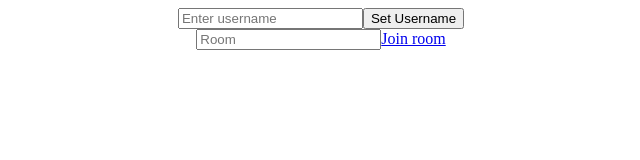
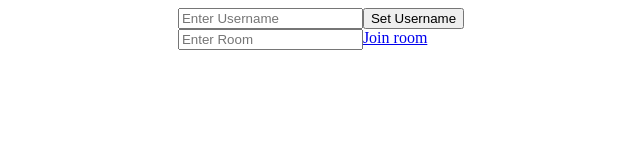
Before and after one commit to alanayee07/chat-app-frontend, a React (Create React App) app: page / in a window 1280 px wide. Shown: the top 160 px of the page, without its empty margins (319-959 px from the left). Built offline with nearby package versions, Linux system fonts and the light colour scheme; no server answers.

Commit message:
Login page centered, InputField component

```diff
--- a/src/App.js
+++ b/src/App.js
@@ -1,9 +1,9 @@
 import React from 'react';
-import ChatRoom from './components/ChatRoom'
 // import io from 'socket.io-client';
 import {BrowserRouter as Router, Switch, Route } from 'react-router-dom';
 // import JoinRoom from  './components/JoinRoom'
-import Username from './components/Username';
+import Login from './components/Login';
+import ChatRoom from './components/ChatRoom'
 
 
 // const socket = io('http://localhost:7000/');
@@ -13,7 +13,7 @@ const App = () => {
   return (
     <Router>
       <Switch>
-        <Route exact path="/" component={Username} />
+        <Route exact path="/" component={Login} />
         <Route exact path="/:roomId" component={ChatRoom} />
       </Switch>
     </Router>
--- a/src/components/InputField.js
+++ b/src/components/InputField.js
@@ -1,14 +1,17 @@
 import React from 'react'
 
-const InputField = ({value, name, placeholder, type, onChange}) => {
+import './css/Login.css'
+
+const InputField = ({className, propValue, onChange, placeholder}) => {
   return (
-    <div className="form-container">
+    <div className={className}>
       <input
-        type={type}
-        value={value}
-        name={name}
+        className="login-input"
+        type="text"
         placeholder={placeholder}
+        value={propValue}
         onChange={onChange}
+        required
       />
     </div>
   )
--- a/src/components/JoinRoom.js
+++ b/src/components/JoinRoom.js
@@ -1,7 +1,6 @@
 import React, {useState} from 'react';
 import { Link } from 'react-router-dom';
 
-import './css/JoinRoom.css'
 
 const JoinRoom = () => {
 
@@ -16,7 +15,7 @@ const JoinRoom = () => {
           value={roomName}
           onChange={e => setRoomName(e.target.value)}
         />
-        <Link to={`/${roomName}`}>
+        <Link to={`/${roomName}`} className="joinRoom-button">
           Join room
         </Link>
       </div>
--- /dev/null
+++ b/src/components/Login.js
@@ -0,0 +1,47 @@
+import React, {useState} from 'react'
+import { Link } from 'react-router-dom';
+import InputField from './InputField';
+
+
+const Login = () => {
+
+  const [username, setUsername] = useState('');
+  const [roomName, setRoomName] = useState('');
+
+  return (
+    <>
+    <div className="login-container">
+      <div className="login-inner-container">
+        <div className="username-container">
+          <InputField
+            className="username-input"
+            propValue={username}
+            onChange={e => setUsername(e.target.value)}
+            placeholder='Enter Username'
+          />
+          <div className="username-button">
+            <button>
+              Set Username
+            </button>
+          </div>
+        </div>
+        <div className="roomName-container">
+          <InputField
+            className="roomName-input"
+            value={roomName}
+            onChange={e => setRoomName(e.target.value)}
+            placeholder='Enter Room'
+          />
+          <div className="joinRoom-button">
+            <Link to={`/${roomName}`} className="joinRoom-button">
+              Join room
+            </Link>
+          </div>
+        </div>
+      </div>
+    </div>
+  </>
+  )
+}
+
+export default Login
--- a/src/components/Username.js
+++ /dev/null
@@ -1,29 +0,0 @@
-import React, {useState} from 'react'
-import JoinRoom from './JoinRoom'
-
-import './css/Username.css'
-
-const Username = () => {
-
-  const [username, setUsername] = useState('');
-
-  return (
-    <>
-    <div className="username-container">
-        <input
-          type="text"
-          placeholder="Enter username"
-          value={username}
-          onChange={e => setUsername(e.target.value)}
-          required
-        />
-        <button>
-          Set Username
-        </button>
-    </div>
-    <JoinRoom />
-    </>
-  )
-}
-
-export default Username
--- a/src/components/css/JoinRoom.css
+++ /dev/null
@@ -1,4 +0,0 @@
-.joinRoom-container {
-  display: flex;
-  justify-content: center;
-}
--- /dev/null
+++ b/src/components/css/Login.css
@@ -0,0 +1,11 @@
+.login-inner-container {
+  display: inline
+}
+
+.login-container, .username-container, .roomName-container {
+  display: flex
+}
+
+.login-container {
+  justify-content: center;
+}
--- a/src/components/css/Username.css
+++ /dev/null
@@ -1,4 +0,0 @@
-.username-container {
-  display: flex;
-  justify-content: center;
-}
```
